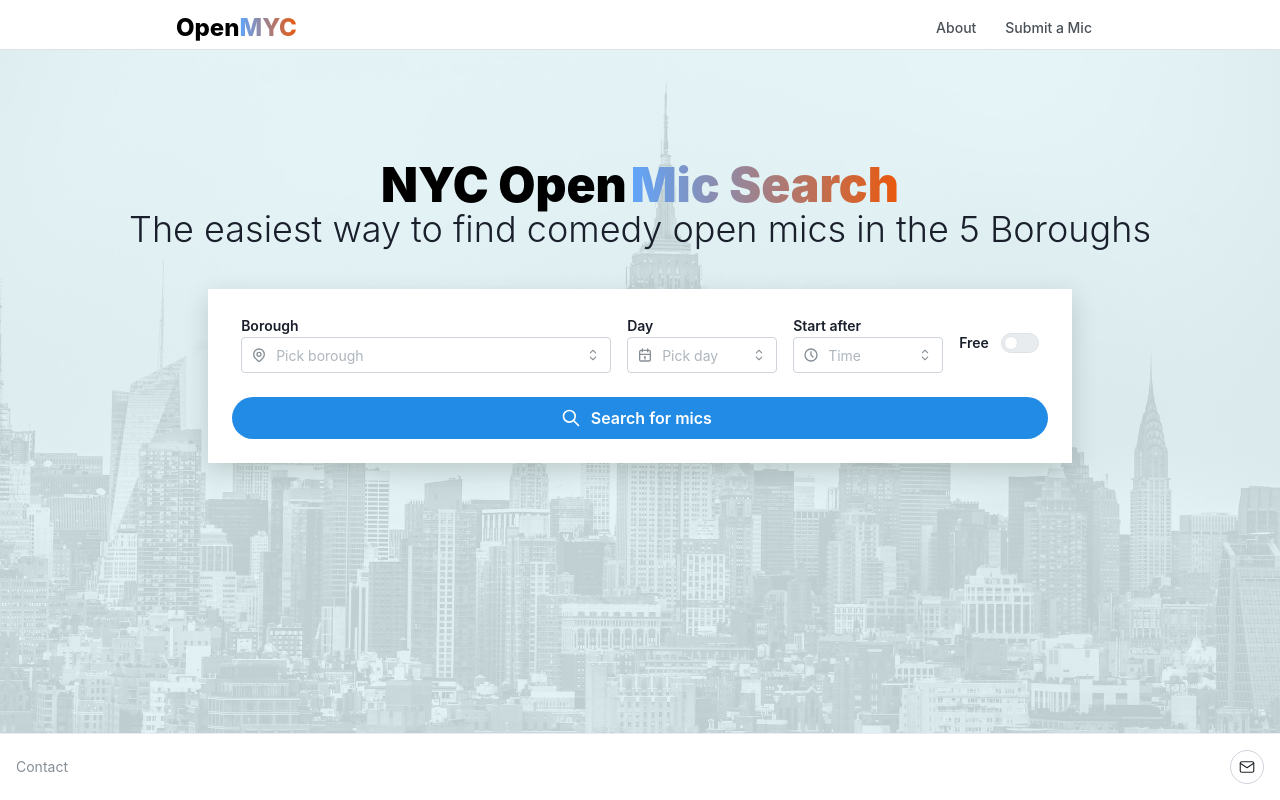
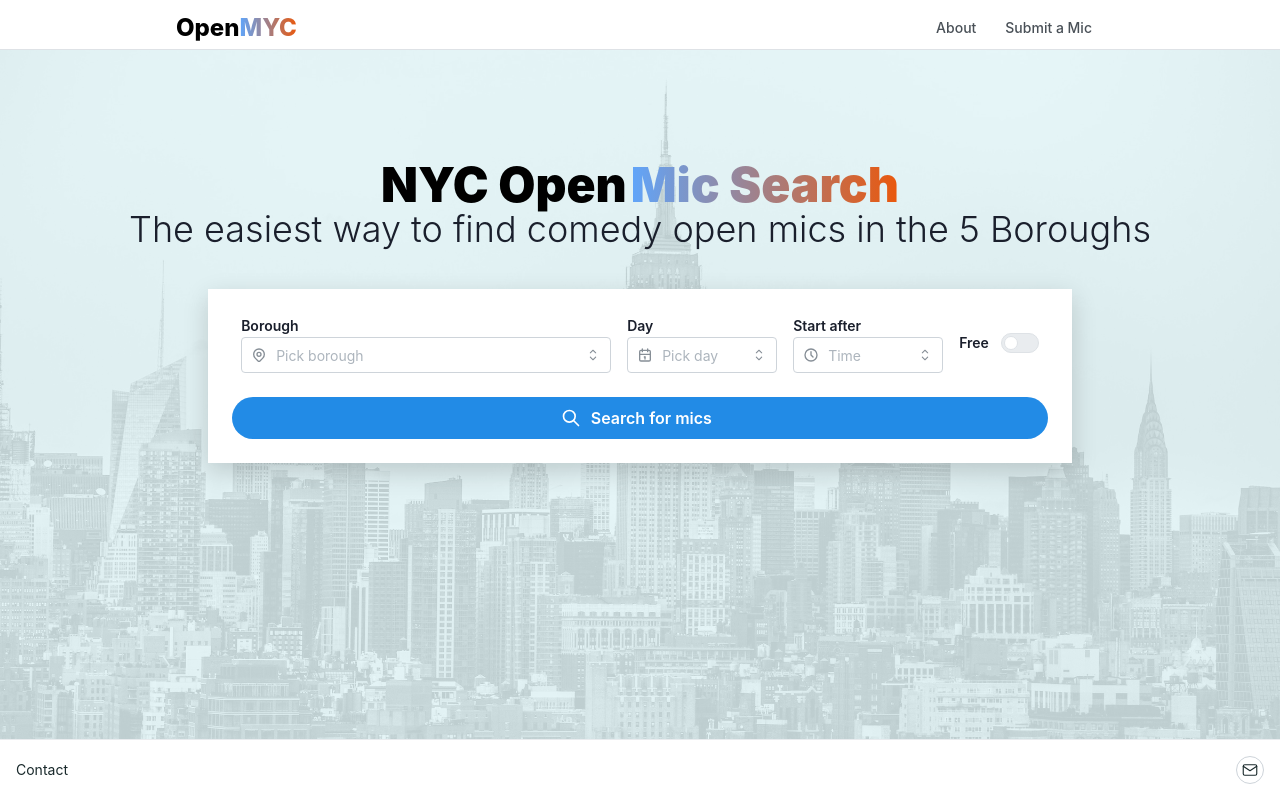
Before and after one commit to KariAndreah/myc-next, a Next.js app: page / in a window 1280 px wide. Built offline with nearby package versions, Linux system fonts and the light colour scheme.

Commit message:
more little things

```diff
--- a/components/footer/Footer.module.css
+++ b/components/footer/Footer.module.css
@@ -20,6 +20,7 @@
 }
 
 .links {
+  color: '#1A2A2C';
   @media (max-width: mantine-breakpoint-sm) {
     margin-top: var(--mantine-spacing-lg);
     margin-bottom: var(--mantine-spacing-sm);
--- a/components/footer/Footer.tsx
+++ b/components/footer/Footer.tsx
@@ -15,7 +15,7 @@ const Footer = () => {
   // const router = useRouter();
   const items = links.map((link) => (
     <Anchor
-      c="dimmed"
+      c="#1A2A2C"
       key={link.label}
       lh={1}
       // onClick={(event) => {
@@ -39,11 +39,11 @@ const Footer = () => {
             component="a"
             href="mailto:openmycapp@gmail.com"
             aria-label="Email support"
-            size="lg"
+            size="md"
             variant="default"
             radius="xl"
           >
-            <IconMail style={{ width: rem(18), height: rem(18) }} stroke={1.5} />
+            <IconMail style={{ width: rem(18), height: rem(18), color: '#1A2A2C' }} stroke={1.5} />
           </ActionIcon>
         </Group>
       </div>
```
